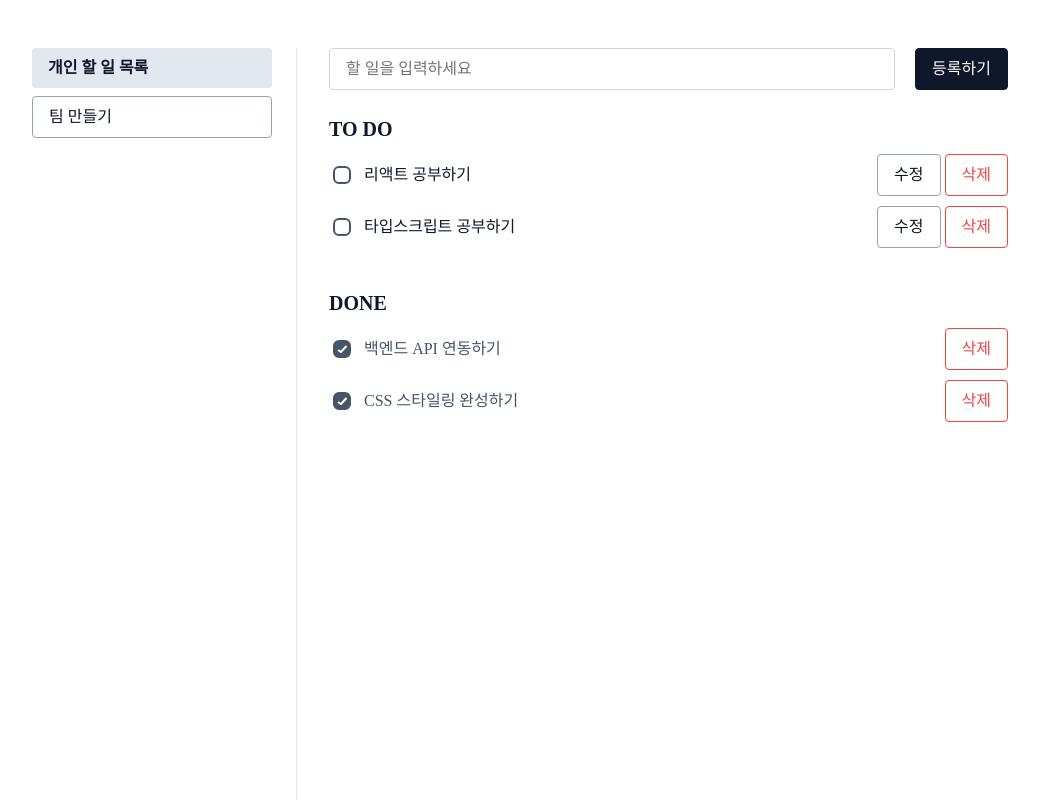
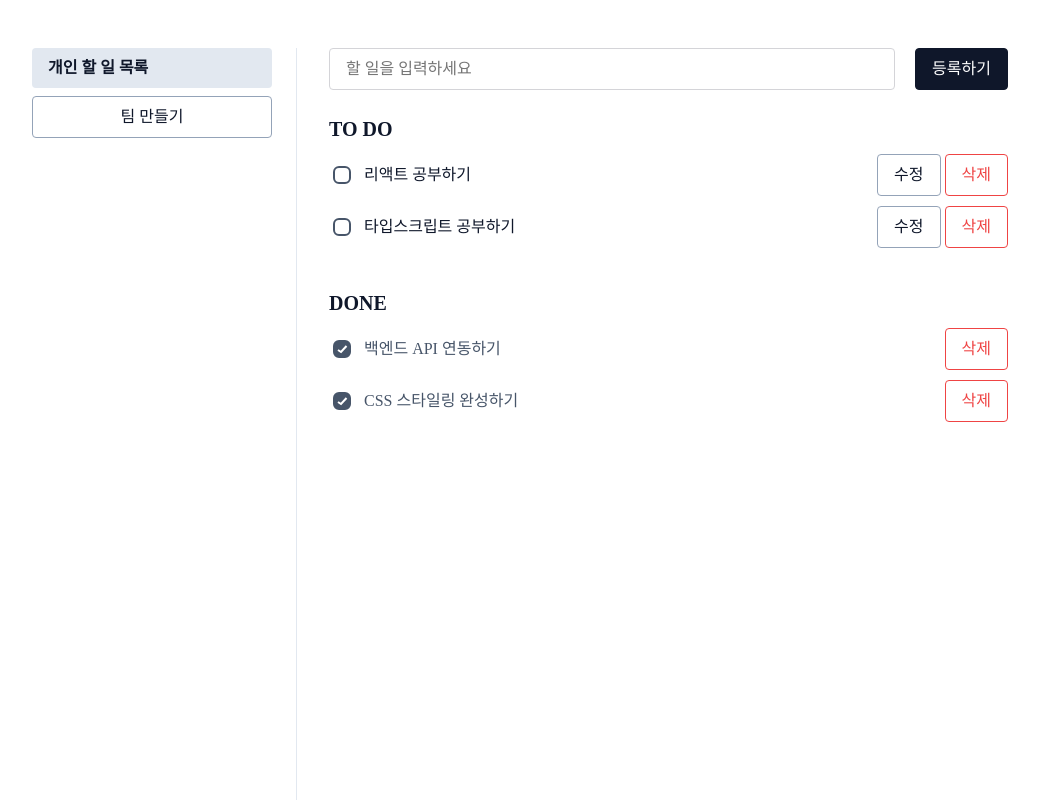
Before and after one commit to Florenshio/devcourse_todo_list, a React (Create React App) app: page /todo in a window 1280 px wide. Shown: the top 800 px of the page, without its empty margins (142-1181 px from the left). Built offline with nearby package versions, Linux system fonts and the light colour scheme; no server answers; a web font is replaced by a local one.

Commit message:
Fix: 회원가입 버튼이 가운데 정렬이 되지 않았던 점 수정

```diff
--- a/src/index.css
+++ b/src/index.css
@@ -14,6 +14,8 @@ body {
 .btn-gray-filled {
   display: inline-flex;
   padding: 8px 16px;
+  justify-content: center;
+  align-items: center;
   border: 1px solid #0f172a;
   background: #0f172a;
   color: #fff;
@@ -33,6 +35,8 @@ body {
 .btn-gray-outlined {
   display: inline-flex;
   padding: 8px 16px;
+  justify-content: center;
+  align-items: center;
   border: 1px solid #94a3b8;
   border-radius: var(--Corner-Extra-small, 4px);
   background: #fff;
@@ -54,6 +58,8 @@ body {
   display: inline-flex;
   padding: 8px 16px;
   gap: 10px;
+  justify-content: center;
+  align-items: center;
   border: 1px solid #ef4444;
   border-radius: var(--Corner-Extra-small, 4px);
   background: #fff;
```
